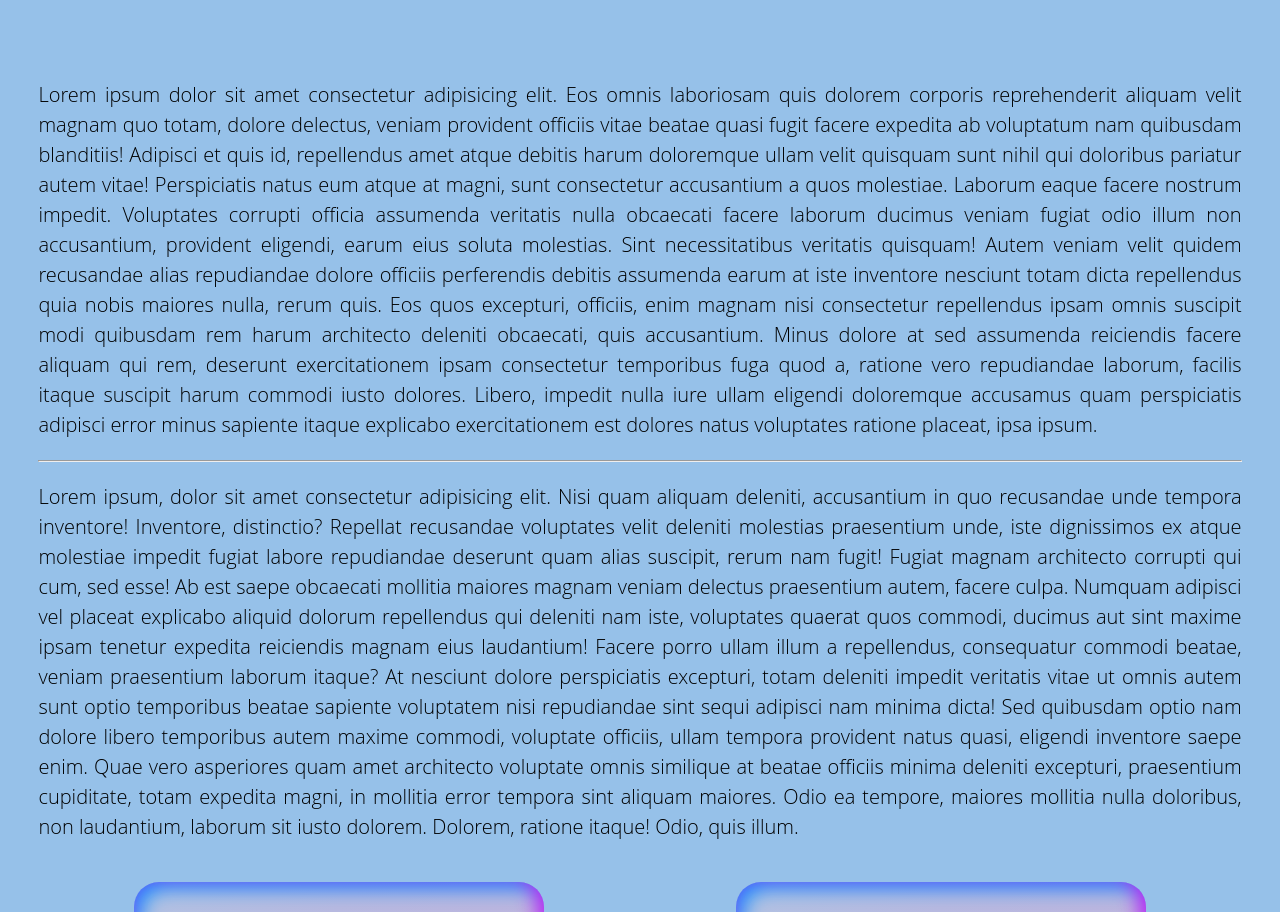
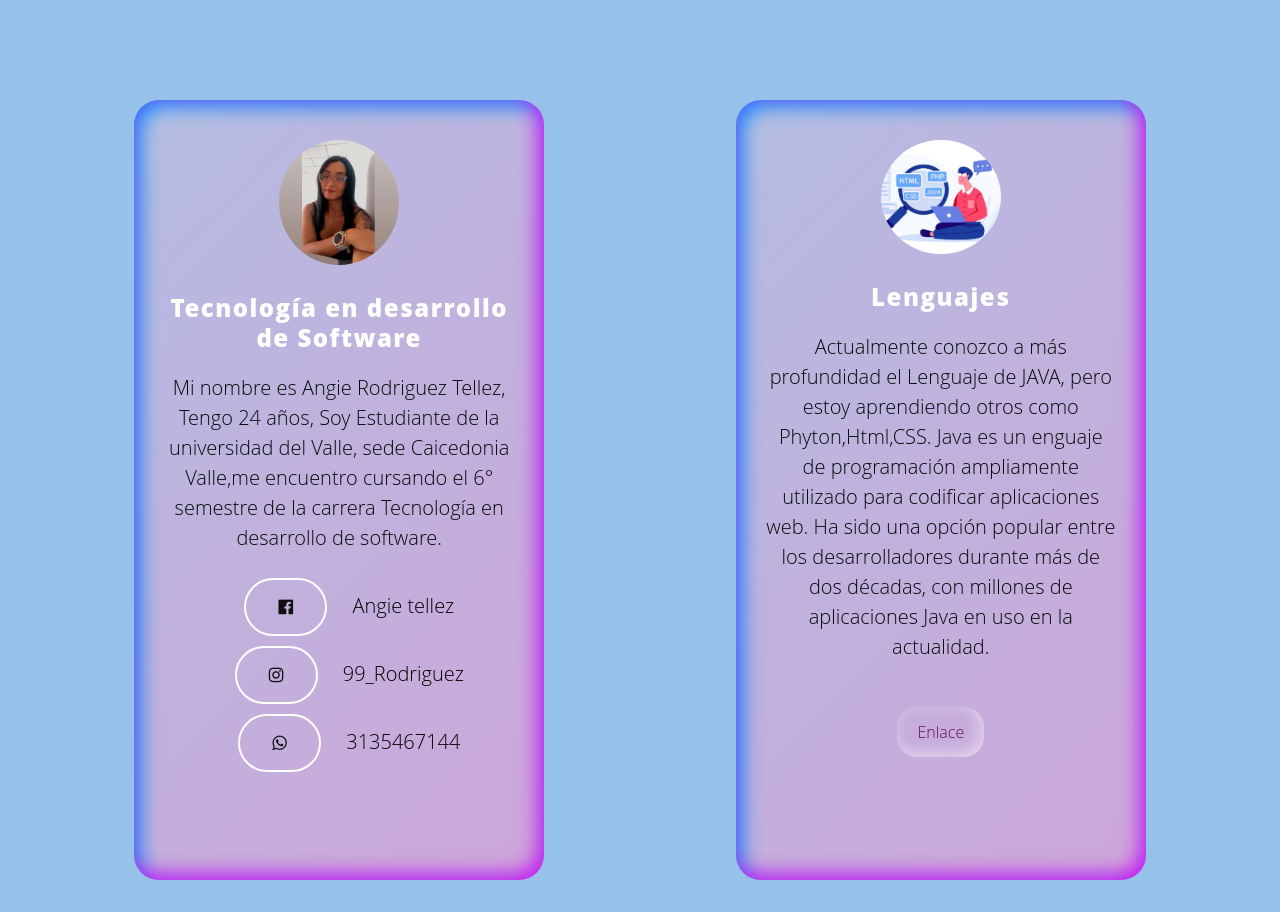
Before and after one commit to AngieC190317/Presentaci-n-Angie-Rodriguez, a plain HTML site: page index.html in a window 1280 px wide. Shown: the part 800-1712 px from the top of the page. Drawn offline with nearby package versions, Linux system fonts and the light colour scheme.

Commit message:
Actualización

```diff
--- a/index.html
+++ b/index.html
@@ -34,23 +34,6 @@
 
         </header>
         <div class="content">
-            <p>
-                Lorem ipsum dolor sit amet consectetur adipisicing elit. Eos omnis laboriosam quis dolorem corporis reprehenderit aliquam velit magnam quo totam, dolore delectus, veniam provident officiis vitae beatae quasi fugit facere expedita ab voluptatum nam quibusdam
-                blanditiis! Adipisci et quis id, repellendus amet atque debitis harum doloremque ullam velit quisquam sunt nihil qui doloribus pariatur autem vitae! Perspiciatis natus eum atque at magni, sunt consectetur accusantium a quos molestiae.
-                Laborum eaque facere nostrum impedit. Voluptates corrupti officia assumenda veritatis nulla obcaecati facere laborum ducimus veniam fugiat odio illum non accusantium, provident eligendi, earum eius soluta molestias. Sint necessitatibus
-                veritatis quisquam! Autem veniam velit quidem recusandae alias repudiandae dolore officiis perferendis debitis assumenda earum at iste inventore nesciunt totam dicta repellendus quia nobis maiores nulla, rerum quis. Eos quos excepturi,
-                officiis, enim magnam nisi consectetur repellendus ipsam omnis suscipit modi quibusdam rem harum architecto deleniti obcaecati, quis accusantium. Minus dolore at sed assumenda reiciendis facere aliquam qui rem, deserunt exercitationem
-                ipsam consectetur temporibus fuga quod a, ratione vero repudiandae laborum, facilis itaque suscipit harum commodi iusto dolores. Libero, impedit nulla iure ullam eligendi doloremque accusamus quam perspiciatis adipisci error minus sapiente
-                itaque explicabo exercitationem est dolores natus voluptates ratione placeat, ipsa ipsum.
-            </p>
-            <hr>
-            <p>Lorem ipsum, dolor sit amet consectetur adipisicing elit. Nisi quam aliquam deleniti, accusantium in quo recusandae unde tempora inventore! Inventore, distinctio? Repellat recusandae voluptates velit deleniti molestias praesentium unde, iste
-                dignissimos ex atque molestiae impedit fugiat labore repudiandae deserunt quam alias suscipit, rerum nam fugit! Fugiat magnam architecto corrupti qui cum, sed esse! Ab est saepe obcaecati mollitia maiores magnam veniam delectus praesentium
-                autem, facere culpa. Numquam adipisci vel placeat explicabo aliquid dolorum repellendus qui deleniti nam iste, voluptates quaerat quos commodi, ducimus aut sint maxime ipsam tenetur expedita reiciendis magnam eius laudantium! Facere porro
-                ullam illum a repellendus, consequatur commodi beatae, veniam praesentium laborum itaque? At nesciunt dolore perspiciatis excepturi, totam deleniti impedit veritatis vitae ut omnis autem sunt optio temporibus beatae sapiente voluptatem
-                nisi repudiandae sint sequi adipisci nam minima dicta! Sed quibusdam optio nam dolore libero temporibus autem maxime commodi, voluptate officiis, ullam tempora provident natus quasi, eligendi inventore saepe enim. Quae vero asperiores
-                quam amet architecto voluptate omnis similique at beatae officiis minima deleniti excepturi, praesentium cupiditate, totam expedita magni, in mollitia error tempora sint aliquam maiores. Odio ea tempore, maiores mollitia nulla doloribus,
-                non laudantium, laborum sit iusto dolorem. Dolorem, ratione itaque! Odio, quis illum.</p>
             <div class="container">
                 <div class="card">
                     <div class="imgBx">
```
